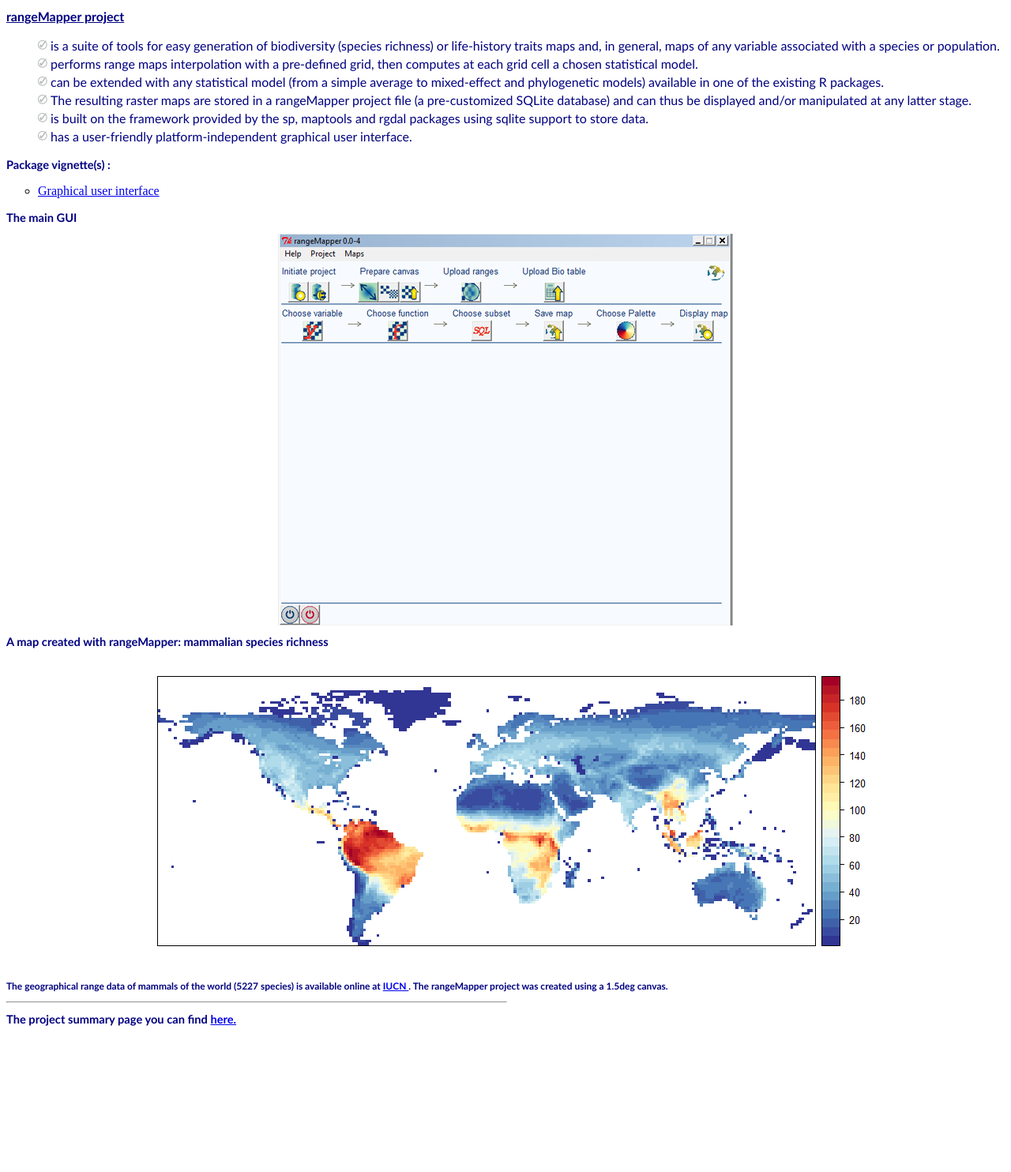
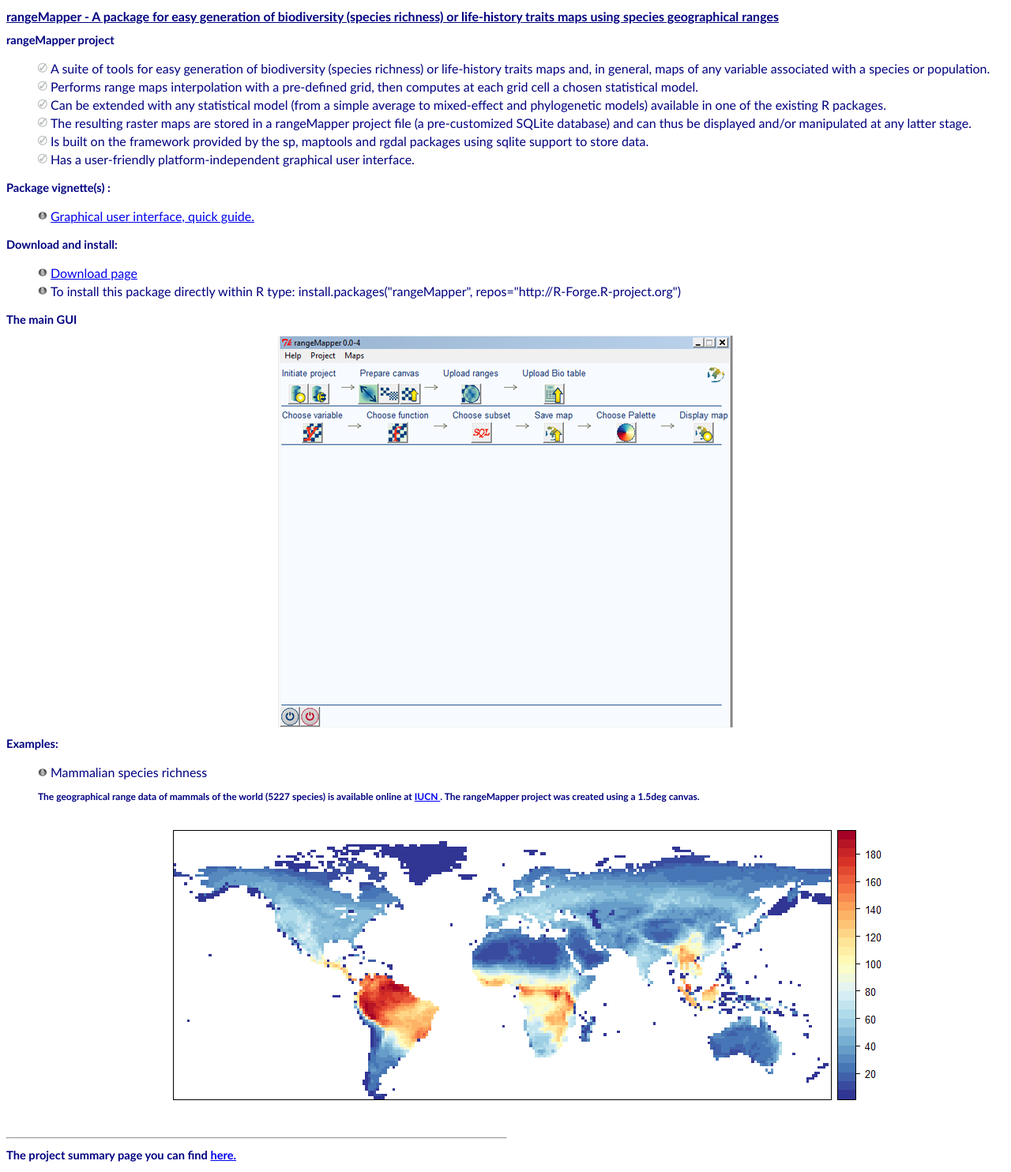
Before and after one commit to r-forge/rangemapper, a PHP site: page / in a window 1280 px wide. Shown: the whole page at 79% size. Before the commit the page ends 1299 px from the top, so only its background shows below. Run offline with PHP 8.4, Linux system fonts and the light colour scheme.

Commit message:
git-svn-id: svn://svn.r-forge.r-project.org/svnroot/rangemapper@18 edb9625f-4e0d-4859-8d74-9fd3b1da38cb

```diff
--- a/www/index.php
+++ b/www/index.php
@@ -21,34 +21,52 @@ $group_name=ereg_replace('([^\.]*)\..*$','\1',$_SERVER['HTTP_HOST']);
 
 <body>
 
-<h1>  rangeMapper project  </h1>
+<h1>  rangeMapper - A package for easy generation of biodiversity (species richness) or life-history traits maps using species geographical  ranges </h1>
 
-<ul class="list-tick">
-<li> is a suite of tools for easy generation of biodiversity (species richness) or life-history traits maps and, in general, maps of any variable associated with a species or population. </li>
-<li> performs range maps interpolation with a pre-defined grid, then computes at each grid cell a chosen statistical model. </li>
-<li> can be extended with any statistical model (from a simple average to mixed-effect and phylogenetic models) available in one of the existing R packages.</li>
+<h2>  rangeMapper project  </h2>
+
+<ul class="tick">
+<li> A suite of tools for easy generation of biodiversity (species richness) or life-history traits maps and, in general, maps of any variable associated with a species or population. </li>
+<li> Performs range maps interpolation with a pre-defined grid, then computes at each grid cell a chosen statistical model. </li>
+<li> Can be extended with any statistical model (from a simple average to mixed-effect and phylogenetic models) available in one of the existing R packages.</li>
 <li> The resulting raster maps are stored in a rangeMapper project file (a pre-customized SQLite database) and can thus be displayed and/or manipulated at any latter stage.  </li>
-<li> is built on the framework provided by the sp, maptools and rgdal packages using sqlite support to store data. </li>
-<li> has a user-friendly platform-independent graphical user interface.  </li>
+<li> Is built on the framework provided by the sp, maptools and rgdal packages using sqlite support to store data. </li>
+<li> Has a user-friendly platform-independent graphical user interface.  </li>
 </ul>
 
 
+
 <h2> Package vignette(s) :</h2>
-<ul>
-<li><a href="rangeMapper.pdf">Graphical user interface</a>  </li>
+<ul class="bull">
+<li><a href="rangeMapper.pdf">Graphical user interface, quick guide.</a>  </li>
+</ul>
+
+<h2> Download and install:</h2>
+<ul class="bull">
+<li><a href="https://r-forge.r-project.org/R/?group_id=856">Download page</a>  </li>
+<li>To install this package directly within R type: install.packages("rangeMapper", repos="http://R-Forge.R-project.org")  </li>
 </ul>
 
 
 <h2> The main GUI</h2>
 <img src="gui.png"  class="center" />
 
-<h2> A map created with rangeMapper: mammalian species richness</h2>
+
+<h2> Examples:</h2>
+<ul class="bull">
+<li> Mammalian species richness </li>
+	<h3> The geographical range data of mammals of the world (5227 species) is available online at <a href="http://www.iucnredlist.org/technical-documents/spatial-data"> IUCN </a>. The rangeMapper project was created using a 1.5deg canvas.
+	</h3>
 <img src="map1d.png"  class="center" />
+</ul>
 
-<h3> The geographical range data of mammals of the world (5227 species) is available
-online at <a href="http://www.iucnredlist.org/technical-documents/spatial-data"> IUCN </a>. The rangeMapper project was created using a 1.5deg
-canvas.
-</h3>
+
+
+
+
+
+
+
 
 
 <hr class="a">
--- a/www/style.css
+++ b/www/style.css
@@ -18,16 +18,8 @@ H3 {
 	color: navy;
       }
 
-ul {
-list-style-type: circle;
-}
 
-      ul.list-tick {
-        margin: 5;
-        padding: 10;
-      }
-
-      ul.list-tick li {
+ul.tick li {
 margin: 10;
 padding: 2px 0 2px 16px;
 list-style: none;
@@ -35,9 +27,19 @@ list-style-type: circle;
 font-family: "Trebuchet MS";
 font-size: 12pt;
 color: navy;
+}
 
 
+ul.bull  li {
+margin: 10;
+padding: 2px 0 2px 16px;
+list-style: none;
+background: url('bullet.png') no-repeat center left;
+font-family: "Trebuchet MS";
+font-size: 12pt;
+color: navy;
 }
+
 
 img.center {
     display: block;
```
Also changed, not shown: www/bullet.png (added). Lines whose indentation alone changed are shown as unchanged.
